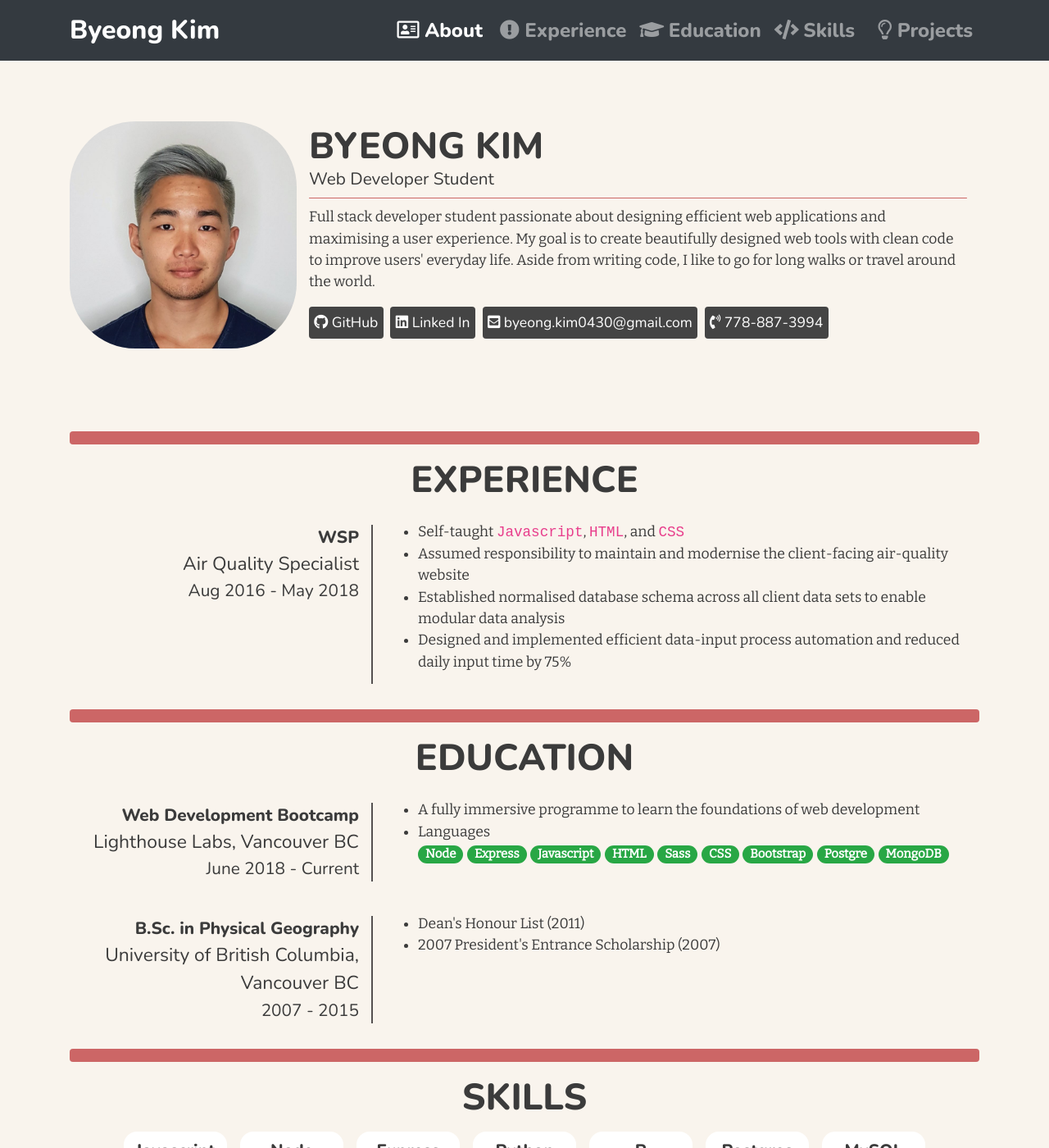
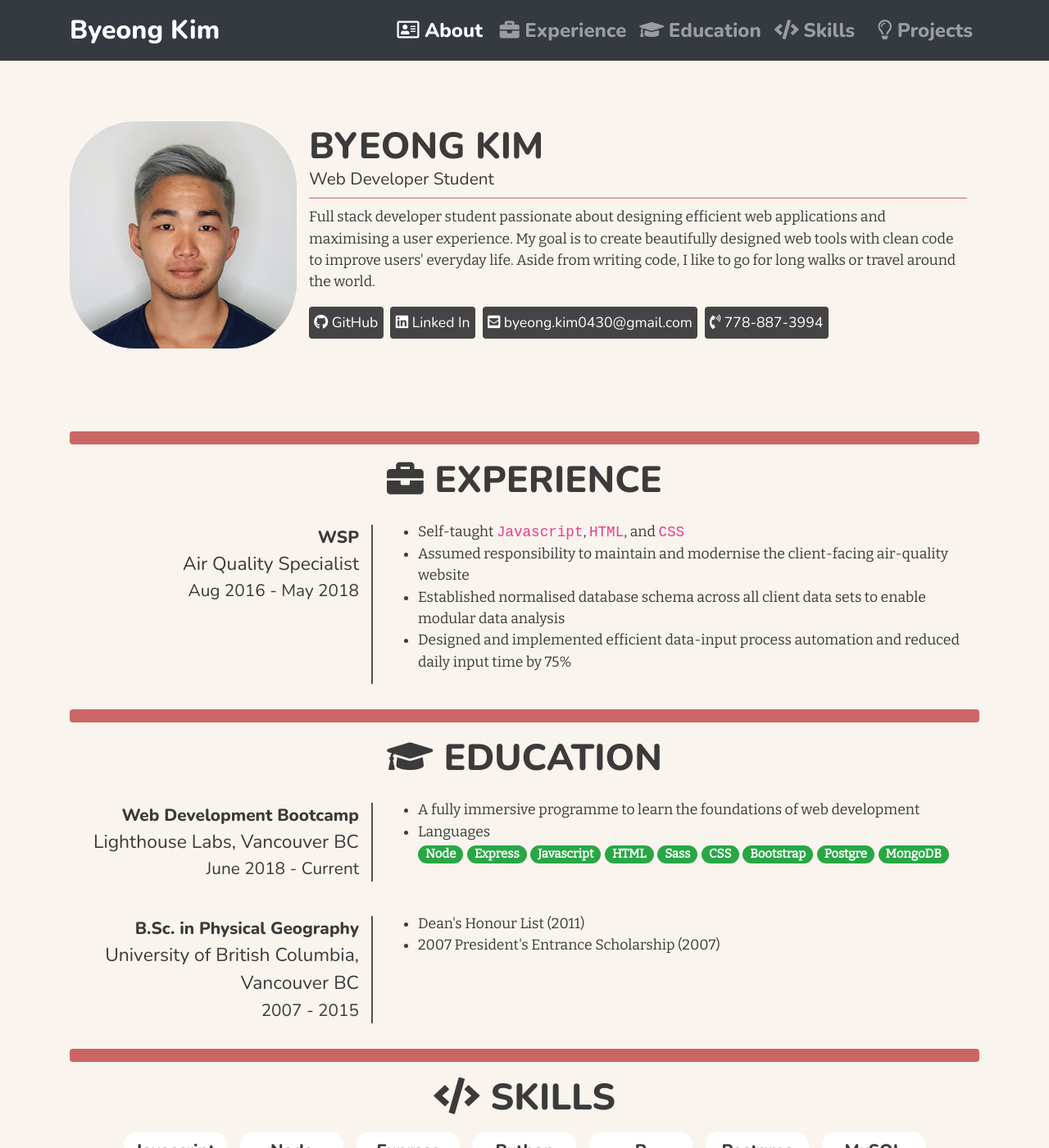
Before and after one commit to byeong0430/byeong0430.github.io, a Jekyll site: the page built from index.html, in a window 1280 px wide and 1400 px high. Shown: the whole window at 82% size. Built offline with Jekyll 4.4.1, drawn with Linux system fonts in a browser that asks for light colours; nearby versions of some CDN libraries.

Commit message:
added icon on each section title

```diff
--- a/_includes/education.html
+++ b/_includes/education.html
@@ -2,7 +2,9 @@
 <main class='site-education'>
   <article class='container'>
     <hr class='section-divider'>
-    <header class='section-header' id='education-header'>Education</header>
+    <header class='section-header' id='education-header'>
+      <i class="fas fa-graduation-cap"></i>Education
+    </header>
     <!-- education #1 -->
     <article>
       <main class='container'>
--- a/_includes/experience.html
+++ b/_includes/experience.html
@@ -2,7 +2,9 @@
 <main class='site-experience'>
   <article class='container'>
     <hr class='section-divider'>
-    <header class='section-header' id='experience-header'>Experience</header>
+    <header class='section-header' id='experience-header'>
+      <i class="fas fa-briefcase"></i>Experience
+    </header>
     <!-- job #1 -->
     <article>
       <main class='container'>
--- a/_includes/navbar.html
+++ b/_includes/navbar.html
@@ -20,7 +20,7 @@
           <li class="nav-item">
             <a class="nav-link" href="#experience">
               <span>
-                <i class="fas fa-exclamation-circle"></i>
+                <i class="fas fa-briefcase"></i>
               </span>
               Experience
             </a>
--- a/_includes/skills.html
+++ b/_includes/skills.html
@@ -2,7 +2,9 @@
 <main class='site-skills'>
   <article class='container'>
     <hr class='section-divider'>
-    <header class='section-header' id='skills-header'>Skills</header>
+    <header class='section-header' id='skills-header'>
+      <i class="fas fa-code"></i>Skills
+    </header>
     <!-- skills #1 -->
     <div class="d-flex flex-wrap justify-content-center">
       <article>
--- a/_sass/_variables.scss
+++ b/_sass/_variables.scss
@@ -11,6 +11,9 @@ sans-serif;
 %header-style {
   @extend %title-style;
   text-align: center;
+  i {
+    margin-right: 0.3em;
+  }
 }
 
 %sub-title-style {
```
